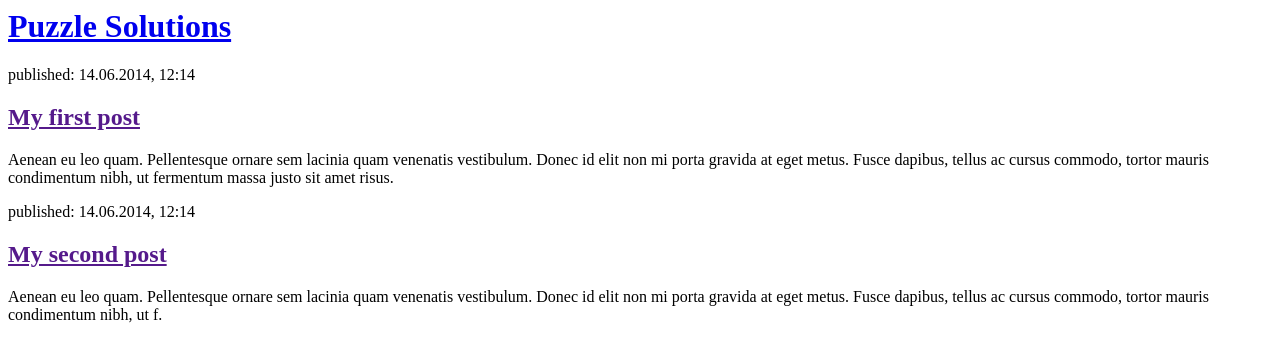
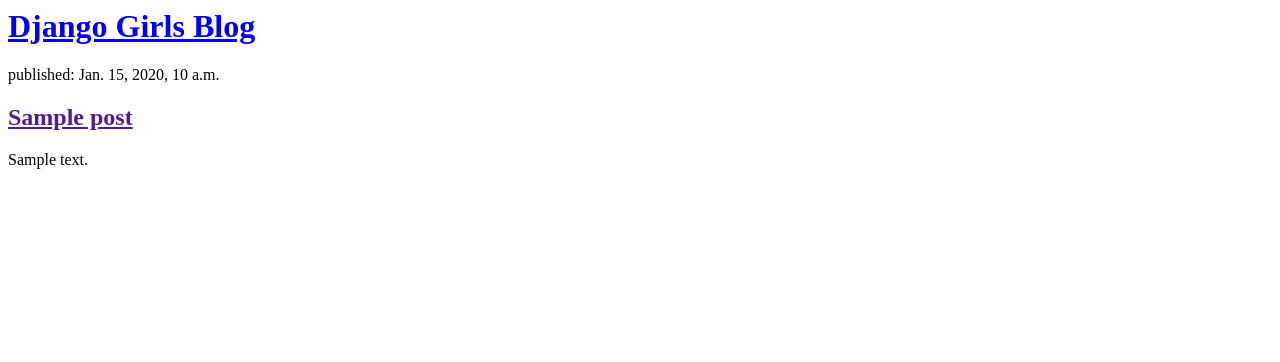
Before and after one commit to adssoccer1/Puzzle-Site, a Django app: page / in a window 1280 px wide. Shown: the top 362 px of the page. Run offline with Django 3.2, Linux system fonts and the light colour scheme; tables that the repository leaves empty hold one stand-in row (values such as "Sample post").

Commit message:
Modified templates to display posts from database.

```diff
--- a/blog/templates/blog/post_list.html
+++ b/blog/templates/blog/post_list.html
@@ -4,19 +4,17 @@
     </head>
     <body>
         <div>
-            <h1><a href="/">Puzzle Solutions</a></h1>
+            <h1><a href="/">Django Girls Blog</a></h1>
         </div>
 
+        {% for post in posts %}
         <div>
-            <p>published: 14.06.2014, 12:14</p>
-            <h2><a href="">My first post</a></h2>
-            <p>Aenean eu leo quam. Pellentesque ornare sem lacinia quam venenatis vestibulum. Donec id elit non mi porta gravida at eget metus. Fusce dapibus, tellus ac cursus commodo, tortor mauris condimentum nibh, ut fermentum massa justo sit amet risus.</p>
+            <p>published: {{ post.published_date }}</p>
+            <h2><a href="">{{ post.title }}</a></h2>
+            <p>{{ post.text|linebreaksbr }}</p>
         </div>
+        {% endfor %}
 
-        <div>
-            <p>published: 14.06.2014, 12:14</p>
-            <h2><a href="">My second post</a></h2>
-            <p>Aenean eu leo quam. Pellentesque ornare sem lacinia quam venenatis vestibulum. Donec id elit non mi porta gravida at eget metus. Fusce dapibus, tellus ac cursus commodo, tortor mauris condimentum nibh, ut f.</p>
-        </div>
+
     </body>
 </html>
--- a/blog/urls.py
+++ b/blog/urls.py
@@ -2,12 +2,13 @@
     Here we're importing Django's function path and all of our views from the blog application.
     """
 
-from django.urls import path
+from django.conf.urls import url
+
 from . import views
 
 """
     As you can see, we're now assigning a view called post_list to the root URL. This URL pattern will match an empty string and the Django URL resolver will ignore the domain name (i.e., http://127.0.0.1:8000/) that prefixes the full URL path. This pattern will tell Django that views.post_list is the right place to go if someone enters your website at the 'http://127.0.0.1:8000/' address.
     """
 urlpatterns = [
-               path('', views.post_list, name='post_list'),
+               url('', views.post_list, name='post_list'),
                ]
--- a/blog/views.py
+++ b/blog/views.py
@@ -1,6 +1,9 @@
 from django.shortcuts import render
+from .models import Post
+from django.utils import timezone
 
 # Create your views here.
 
 def post_list(request):
-    return render(request, 'blog/post_list.html', {})
+    posts = Post.objects.filter(published_date__lte=timezone.now()).order_by('published_date')
+    return render(request, 'blog/post_list.html', {'posts': posts})
--- a/mysite/urls.py
+++ b/mysite/urls.py
@@ -16,10 +16,11 @@
 #Remember when we talked about a mail carrier checking where to deliver a letter#urls.py file contains a list of patterns used by urlresolver.
 
 from django.contrib import admin
-from django.urls import path, include
+from django.conf.urls import url, include
+
 
 urlpatterns = [
-    path('admin/', admin.site.urls),
-    path('', include('blog.urls')),
+    url('admin/', admin.site.urls),
+    url('', include('blog.urls')),
 
 ]
```
